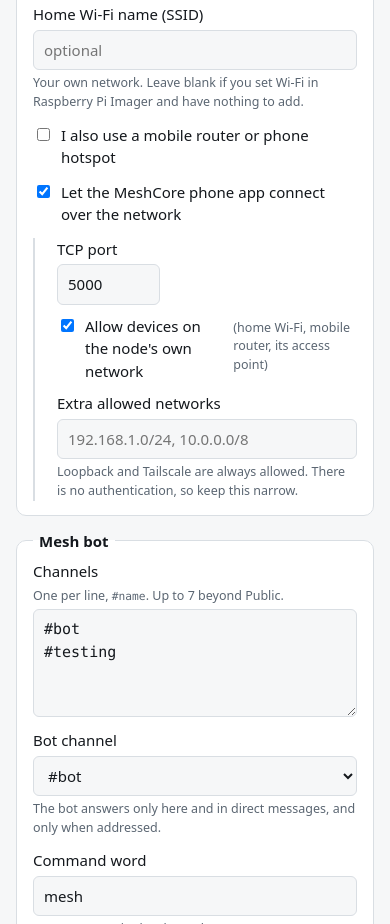
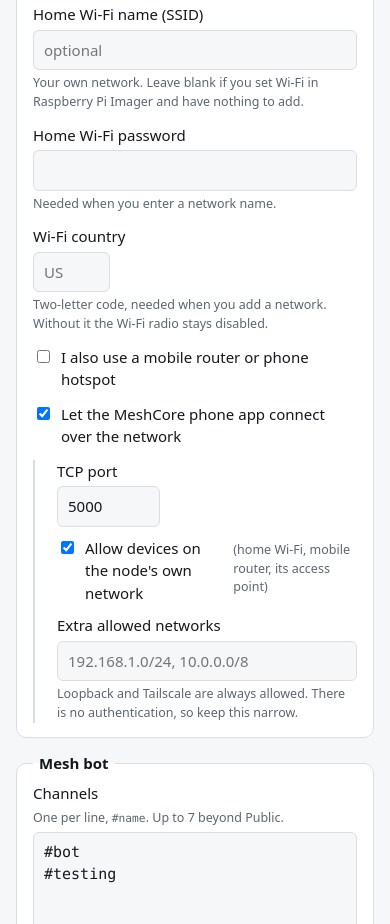
Before and after one commit to 2theMAXtheStairFax/Super-Mesh-Stack, a plain HTML site: page configurator/index.html in a window 390 px wide. Shown: the part 1056-1980 px from the top of the page. Drawn offline with Linux system fonts and the light colour scheme.

Commit message:
Configurator: always show the home Wi-Fi password and country
The home password field only appeared after typing an SSID, so the form
looked like it asked for a network name with no password. Both fields
(and the Wi-Fi country, now grouped under the home network) are always
visible with a hint on when they are required. Only the mobile router
fields stay behind their checkbox. A test checks the layout.

Co-Authored-By: Claude Sonnet 5.5 <noreply@anthropic.com>

```diff
--- a/configurator/app.js
+++ b/configurator/app.js
@@ -54,8 +54,6 @@
 
   function toggles(cfg) {
     form.querySelectorAll('[data-show]').forEach((n) => { n.hidden = !cfg[n.dataset.show]; });
-    form.querySelectorAll('[data-show-field]').forEach((n) => { n.hidden = !cfg[n.dataset.showField]; });
-    form.querySelectorAll('[data-show-any]').forEach((n) => { n.hidden = !n.dataset.showAny.split(',').some((k) => cfg[k]); });
     el('gpioShutdown').disabled = cfg.argon;
     el('wardrive').disabled = cfg.gps === 'none';
     if (cfg.argon) el('gpioShutdown').checked = false;
--- a/configurator/index.html
+++ b/configurator/index.html
@@ -67,13 +67,13 @@
         <small>The node falls back to this AP when no known network is in range, so it is never unreachable.</small>
       </label>
       <label>Home Wi-Fi name (SSID) <input name="homeSsid" maxlength="32" placeholder="optional"><small>Your own network. Leave blank if you set Wi-Fi in Raspberry Pi Imager and have nothing to add.</small></label>
-      <label data-show-field="homeSsid">Home Wi-Fi password <input name="homePass" type="password" autocomplete="off"></label>
+      <label>Home Wi-Fi password <input name="homePass" type="password" autocomplete="off"><small>Needed when you enter a network name.</small></label>
+      <label>Wi-Fi country <input name="wifiCountry" size="3" maxlength="2" placeholder="US"><small>Two-letter code, needed when you add a network. Without it the Wi-Fi radio stays disabled.</small></label>
       <label class="check"><input type="checkbox" name="mobile"> I also use a mobile router or phone hotspot</label>
       <div class="sub" data-show="mobile">
         <label>Mobile router name (SSID) <input name="mobileSsid" maxlength="32"></label>
         <label>Mobile router password <input name="mobilePass" type="password" autocomplete="off"></label>
       </div>
-      <label data-show-any="homeSsid,mobile">Wi-Fi country <input name="wifiCountry" size="3" maxlength="2" placeholder="US"><small>Two-letter code. Without it the Wi-Fi radio stays disabled.</small></label>
       <label class="check"><input type="checkbox" name="appAccess"> Let the MeshCore phone app connect over the network</label>
       <div class="sub" data-show="appAccess">
         <label>TCP port <input name="appPort" type="number" min="1024" max="65535"></label>
```
Also changed, not shown: configurator/test/stack.test.js (+10 -0 lines).
